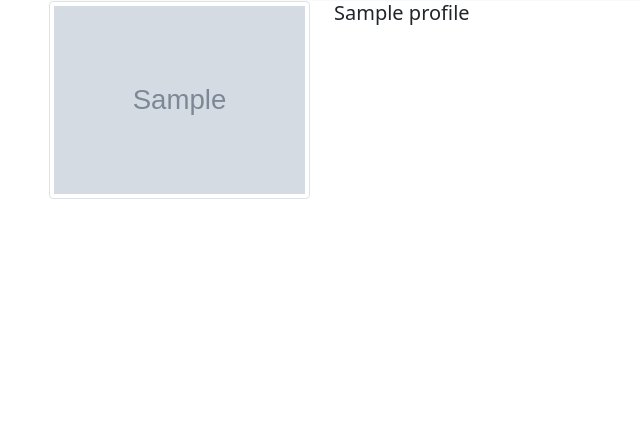
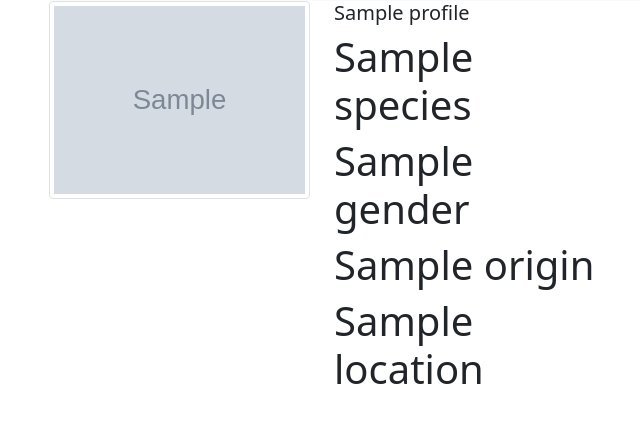
Before and after one commit to emanoellavaldevino/api-rick-and-morty, a Flask app: template templates/profile.html in a window 1280 px wide. Shown: the part 55-478 px from the top of the page, without its empty margins (33-673 px from the left). Run offline with Flask 3, Linux system fonts and the light colour scheme; the template is opened without the code that fills it: most values are stand-ins (such as "Sample title", 1, 10 or a date in 2020); grey boxes marked "Sample" are stand-in pictures.

Commit message:
subindo mais alterações

```diff
--- a/app.py
+++ b/app.py
@@ -46,7 +46,7 @@ def get_list_characters():
     return {"characters": characters}
 
 
-@app.route("/locations")
+@app.route("/locations/")
 def get_location():
 
     url = "https://rickandmortyapi.com/api/location"
@@ -87,3 +87,14 @@ def get_episode():
         episode.append(episodes)
 
     return {"episode": episode}
+
+
+# @app.route("/location/<id>")
+# def get_location_id(id):
+
+#     url = "https://rickandmortyapi.com/api/location" + id
+#     response = urllib.request.urlopen(url)
+#     data = response.read()
+#     dict = json.loads(data)
+
+#     return render_template("location_id.html", get_location_id=dict)
--- a/templates/profile.html
+++ b/templates/profile.html
@@ -10,6 +10,10 @@
 
     <div class="col-sm-3 col-6">
         <h1 class="h5">{{profile.name}}</h1>
+        <h1> {{profile.species}} </h1>
+        <h1> {{profile.gender}} </h1>
+        <h1> {{profile.origin}} </h1>
+        <h1> {{profile.location[0]}} </h1>
     </div>
 
 </div>
```
Also changed, not shown: templates/location.html (+9 -8 lines), templates/characters.html (line endings or trailing spaces).
